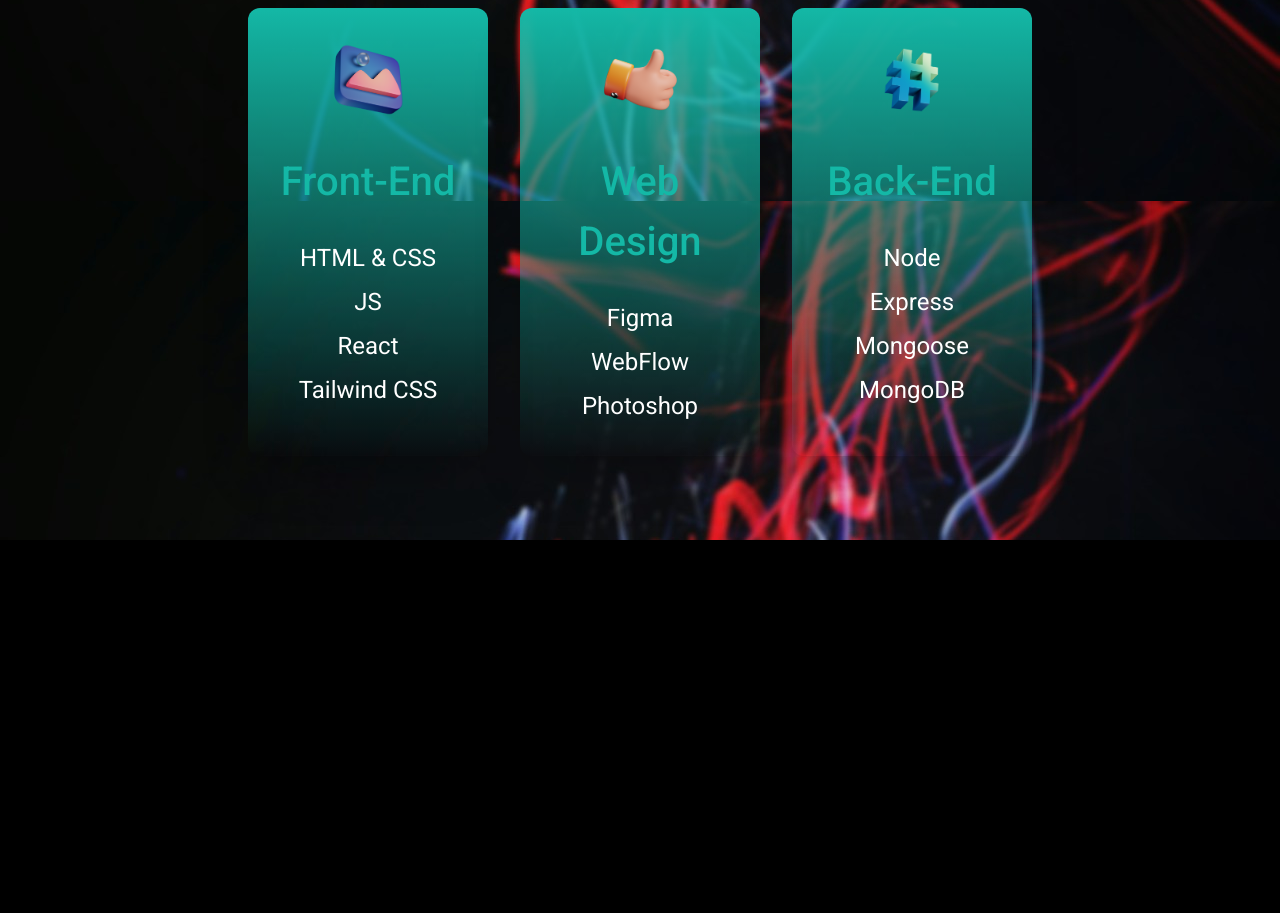
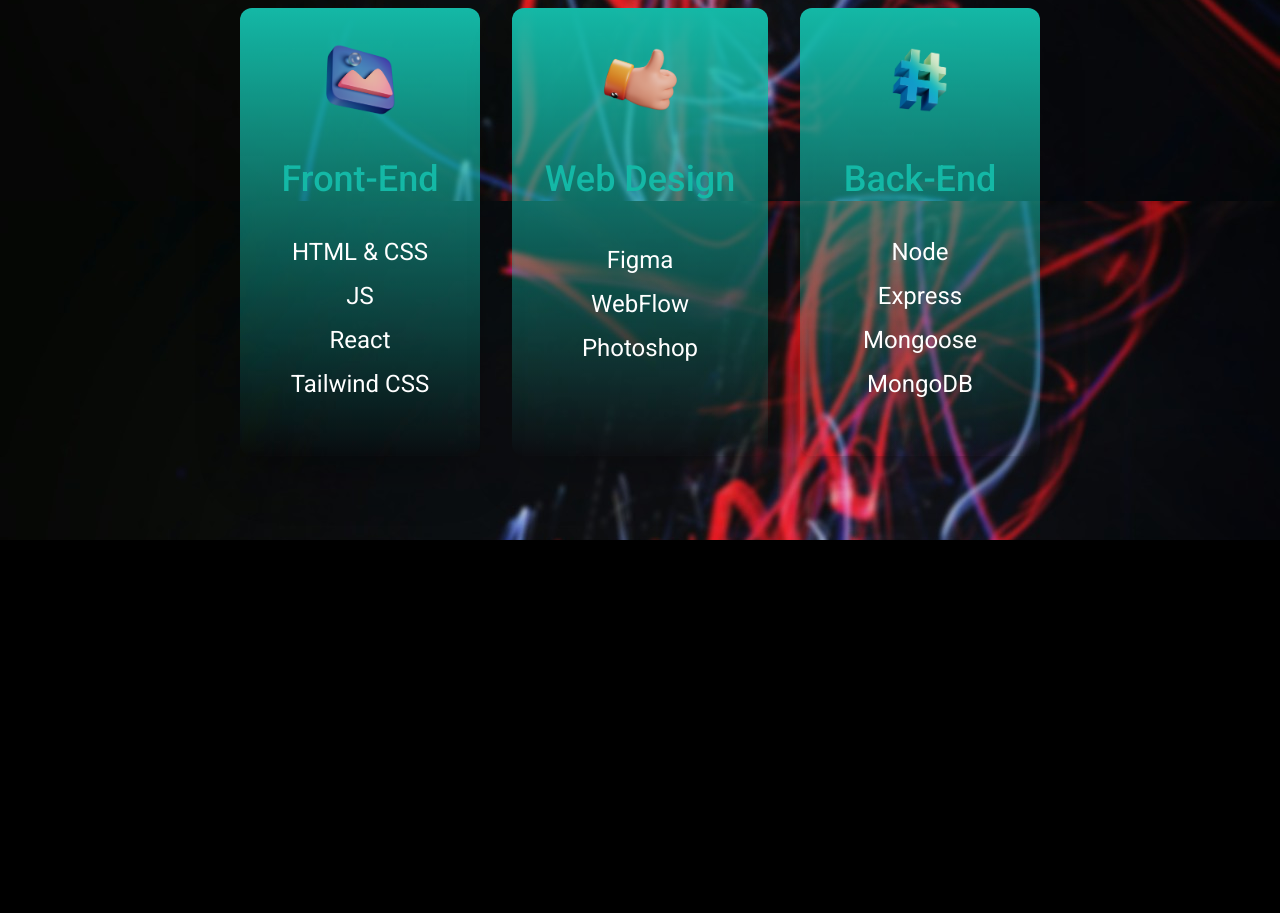
Before and after one commit to nanofanti/portfolio, a React (Vite) app: page / in a window 1280 px wide. Shown: the part 2940-3853 px from the top of the page. Built offline with nearby package versions, Linux system fonts and the light colour scheme.

Commit message:
adjust skills section sizes

```diff
--- a/src/components/Skills.jsx
+++ b/src/components/Skills.jsx
@@ -61,7 +61,7 @@
                 <img src="/design.png" width={80} height={80} alt="" />
               </div>
 
-              <h3 className="text-[2.5rem]  font-roboto font-medium pt-8 pb-2 mb-4 text-orange-400 dark:text-teal-500">
+              <h3 className="text-[2.25rem]  font-roboto font-medium pt-8 pb-2 mb-4 text-orange-400 dark:text-teal-500">
                 Front-End
               </h3>
               <p className="text-[1.5rem] py-1 font-roboto text-white">
@@ -76,15 +76,16 @@
             <div
               data-aos="flip-down"
               data-aos-delay="1000"
-              className="text-center w-[15rem] h-[28rem] bg-gradient-to-b from-orange-400  dark:bg-gradient-to-b dark:from-teal-500 shadow-2xl p-8 rounded-xl my-10"
+              className="text-center w-[16rem] h-[28rem] bg-gradient-to-b from-orange-400  dark:bg-gradient-to-b dark:from-teal-500 shadow-2xl p-8 rounded-xl my-10"
             >
               <div className="w-full flex justify-center hover:-translate-y-2 transform transition ">
                 <img src="/consulting.png" width={80} height={80} alt="" />
               </div>
 
-              <h3 className="text-[2.5rem]  font-roboto font-medium pt-8 pb-2 mb-4 text-orange-400 dark:text-teal-500">
+              <h3 className="text-[2.25rem]  font-roboto font-medium pt-8 pb-2 mb-6 text-orange-400 dark:text-teal-500">
                 Web Design
               </h3>
+
               <p className="text-[1.5rem] font-roboto py-1 text-white">Figma</p>
               <p className="text-[1.5rem] font-roboto py-1 text-white">
                 WebFlow
@@ -102,7 +103,7 @@
                 <img src="/code.png" width={80} height={80} alt="" />
               </div>
 
-              <h3 className="text-[2.5rem] font-roboto font-medium pt-8 pb-2 mb-4 text-orange-400 dark:text-teal-500">
+              <h3 className="text-[2.25rem] font-roboto font-medium pt-8 pb-2 mb-4 text-orange-400 dark:text-teal-500">
                 Back-End
               </h3>
 
```
